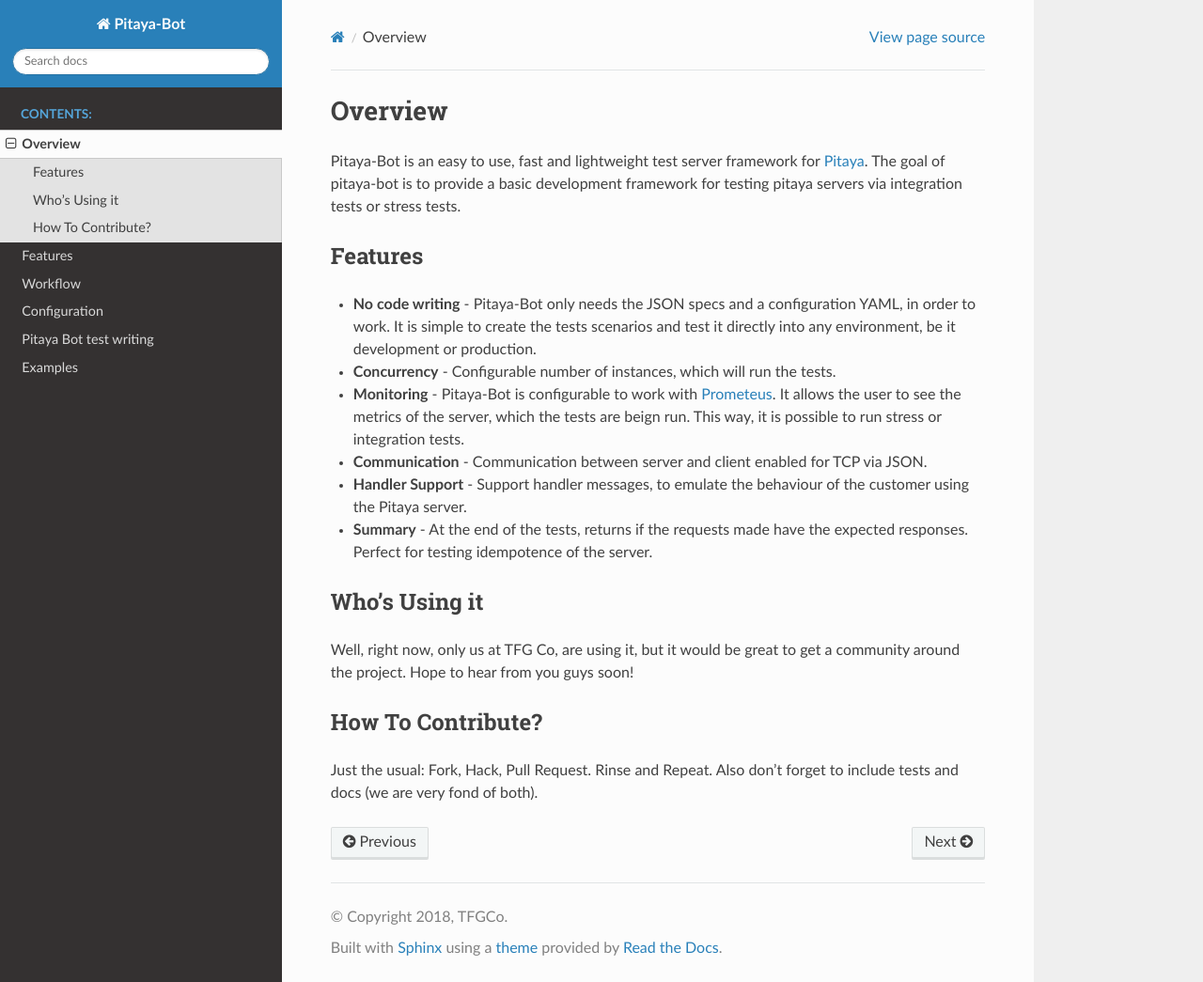
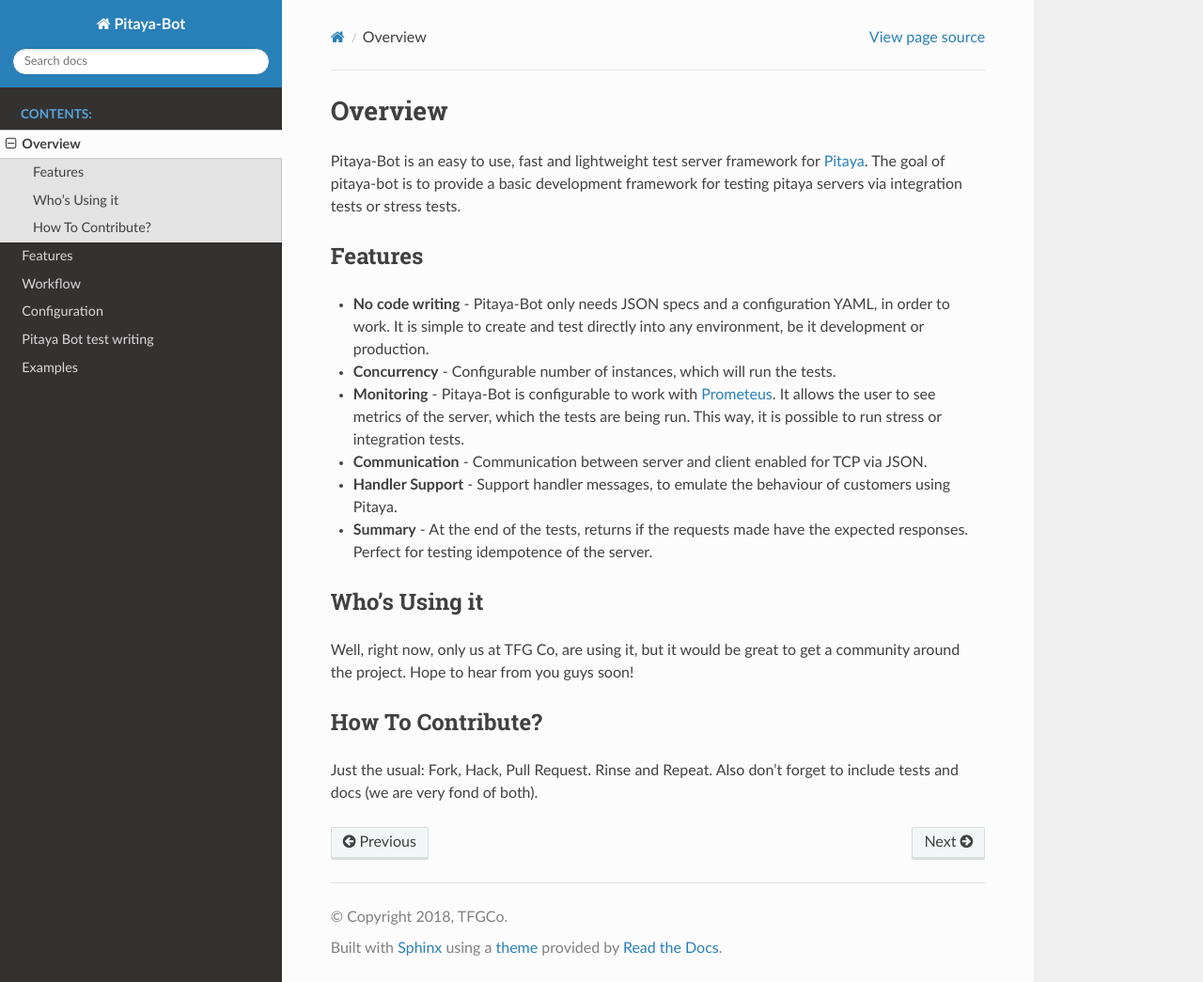
Before and after one commit to topfreegames/pitaya-bot, a Sphinx documentation site: the page built from docs/overview.md, in a window 1280 px wide and 1045 px high. Shown: the whole window at 94% size. Built offline with Sphinx 7.4.7 and the Read the Docs theme 2.0.0, drawn with Linux system fonts in a browser that asks for light colours.

Commit message:
Fixing some typos

```diff
--- a/docs/overview.md
+++ b/docs/overview.md
@@ -6,11 +6,11 @@ The goal of pitaya-bot is to provide a basic development framework for testing p
 
 ## Features
 
-* **No code writing** - Pitaya-Bot only needs the JSON specs and a configuration YAML, in order to work. It is simple to create the tests scenarios and test it directly into any environment, be it development or production.
+* **No code writing** - Pitaya-Bot only needs JSON specs and a configuration YAML, in order to work. It is simple to create and test directly into any environment, be it development or production.
 * **Concurrency** - Configurable number of instances, which will run the tests.
-* **Monitoring** - Pitaya-Bot is configurable to work with [Prometeus](https://prometheus.io/). It allows the user to see the metrics of the server, which the tests are beign run. This way, it is possible to run stress or integration tests.
+* **Monitoring** - Pitaya-Bot is configurable to work with [Prometeus](https://prometheus.io/). It allows the user to see metrics of the server, which the tests are being run. This way, it is possible to run stress or integration tests.
 * **Communication** - Communication between server and client enabled for TCP via JSON.
-* **Handler Support** - Support handler messages, to emulate the behaviour of the customer using the Pitaya server.
+* **Handler Support** - Support handler messages, to emulate the behaviour of customers using Pitaya.
 * **Summary** - At the end of the tests, returns if the requests made have the expected responses. Perfect for testing idempotence of the server.
 
 ## Who's Using it
```
Also changed, not shown: docs/features.md (+1 -1 lines), 1 other file.
